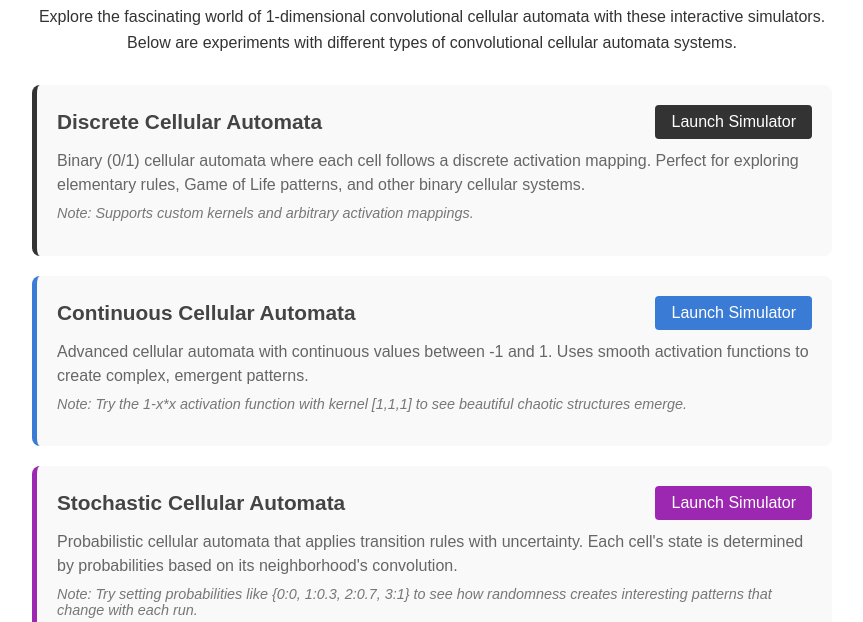
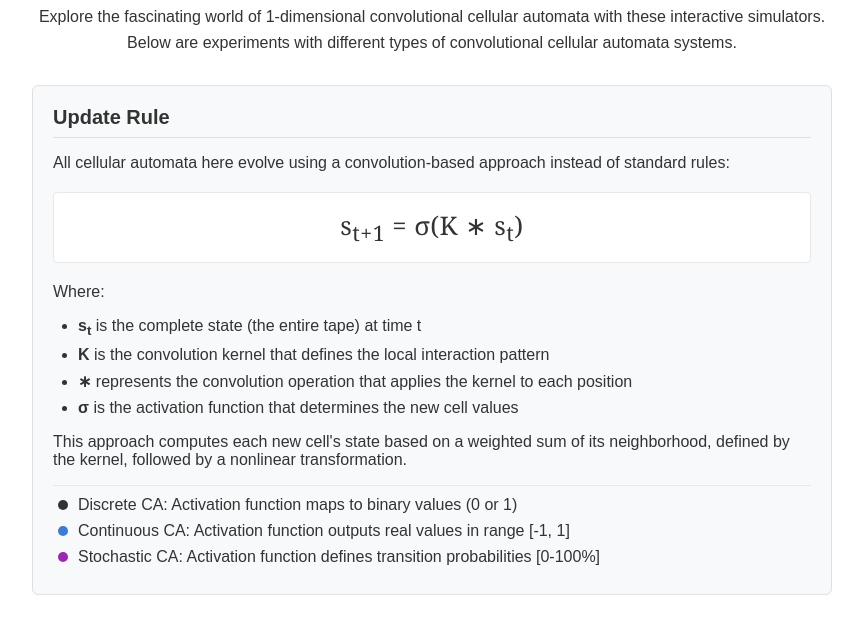
Before and after one commit to BrightStarLabs/ca-experiments, a plain HTML site: page index.html in a window 1280 px wide. Shown: the part 121-743 px from the top of the page, without its empty margins (208-1071 px from the left). Drawn offline with Linux system fonts and the light colour scheme.

Commit message:
Update index.html

```diff
--- a/index.html
+++ b/index.html
@@ -4,6 +4,42 @@
   <meta charset="UTF-8">
   <meta name="viewport" content="width=device-width, initial-scale=1.0">
   <title>CA Experiments</title>
+  <!-- Plausible Analytics -->
+  <script defer data-domain="brightstarlabs.github.io/ca-experiments" src="https://plausible.io/js/script.tagged-events.js"></script>
+  <!-- Custom tracking script -->
+  <script>
+    document.addEventListener("DOMContentLoaded", function() {
+      // Track simulator links
+      document.querySelectorAll(".experiment-link").forEach(function(link) {
+        link.addEventListener("click", function(e) {
+          // Get the CA type from the class list
+          let caType = "";
+          if (this.classList.contains("discrete")) caType = "Discrete";
+          else if (this.classList.contains("continuous")) caType = "Continuous";
+          else if (this.classList.contains("stochastic")) caType = "Stochastic";
+
+          // Track the event with the CA type
+          plausible('Simulator Launched', {
+            props: {
+              type: caType,
+              url: this.href
+            }
+          });
+        });
+      });
+
+      // Track outbound links (LinkedIn)
+      document.querySelectorAll("footer a").forEach(function(link) {
+        if (link.host !== window.location.host) {
+          link.addEventListener("click", function() {
+            plausible("Outbound Link Clicked", {
+              props: { url: link.href }
+            });
+          });
+        }
+      });
+    });
+  </script>
   <style>
     body {
       font-family: Arial, sans-serif;
@@ -67,7 +103,7 @@
     }
 
     .experiment-item.stochastic {
-      border-left-color: #9c27b0; /* Purple for stochastic */
+      border-left-color: #9c27b0;
     }
 
     .experiment-header {
@@ -133,6 +169,96 @@
       padding-top: 20px;
     }
 
+    /* Formula Section Styles */
+    .formula-section {
+      margin: 20px 0 30px;
+      padding: 20px;
+      border: 1px solid #e0e0e0;
+      border-radius: 6px;
+      background-color: #f8f9fa;
+    }
+
+    .formula-title {
+      margin-top: 0;
+      margin-bottom: 12px;
+      font-size: 1.25em;
+      color: #333;
+      border-bottom: 1px solid #e0e0e0;
+      padding-bottom: 8px;
+    }
+
+    .formula {
+      font-family: 'STIX Two Math', 'Cambria Math', 'Georgia', serif;
+      font-style: normal;
+      font-weight: 500;
+      font-size: 1.6em;
+      text-align: center;
+      margin: 20px 0;
+      padding: 15px;
+      background-color: white;
+      border-radius: 4px;
+      border: 1px solid #e8e8e8;
+      letter-spacing: 0.5px;
+    }
+
+    .formula-explanation-wrapper {
+      margin-bottom: 15px;
+    }
+
+    .formula-explanation {
+      margin: 5px 0 15px 0;
+      padding-left: 25px;
+    }
+
+    .formula-explanation li {
+      margin-bottom: 8px;
+    }
+
+    .ca-types-wrapper {
+      margin-top: 15px;
+      padding-top: 10px;
+      border-top: 1px solid #e8e8e8;
+    }
+
+    .ca-types-list {
+      list-style-type: none;
+      padding-left: 5px;
+      margin: 0;
+    }
+
+    .ca-types-list li {
+      margin-bottom: 8px;
+      display: flex;
+      align-items: center;
+    }
+
+    .ca-types-list li .dot {
+      display: inline-block;
+      width: 10px;
+      height: 10px;
+      border-radius: 50%;
+      margin-right: 10px;
+    }
+
+    .ca-types-list li.discrete .dot {
+      background-color: #333;
+    }
+
+    .ca-types-list li.continuous .dot {
+      background-color: #3a7bd5;
+    }
+
+    .ca-types-list li.stochastic .dot {
+      background-color: #9c27b0;
+    }
+
+    .privacy-notice {
+      font-size: 12px;
+      color: #999;
+      margin-top: 8px;
+    }
+
+    /* Responsive adjustments */
     @media (max-width: 600px) {
       .container {
         padding: 20px;
@@ -143,6 +269,10 @@
         align-items: flex-start;
         gap: 10px;
       }
+
+      .ca-types-list li {
+        margin-bottom: 10px;
+      }
     }
   </style>
 </head>
@@ -150,6 +280,31 @@
   <div class="container">
     <h1>Convolutional CA Experiments</h1>
     <p class="intro">Explore the fascinating world of 1-dimensional convolutional cellular automata with these interactive simulators. Below are experiments with different types of convolutional cellular automata systems.</p>
+
+    <div class="formula-section">
+      <h3 class="formula-title">Update Rule</h3>
+      <p>All cellular automata here evolve using a convolution-based approach instead of standard rules:</p>
+      <div class="formula">
+        s<sub>t+1</sub> = σ(K ∗ s<sub>t</sub>)
+      </div>
+      <div class="formula-explanation-wrapper">
+        <p>Where:</p>
+        <ul class="formula-explanation">
+          <li><strong>s<sub>t</sub></strong> is the complete state (the entire tape) at time t</li>
+          <li><strong>K</strong> is the convolution kernel that defines the local interaction pattern</li>
+          <li><strong>∗</strong> represents the convolution operation that applies the kernel to each position</li>
+          <li><strong>σ</strong> is the activation function that determines the new cell values</li>
+        </ul>
+      </div>
+      <p>This approach computes each new cell's state based on a weighted sum of its neighborhood, defined by the kernel, followed by a nonlinear transformation.</p>
+      <div class="ca-types-wrapper">
+        <ul class="ca-types-list">
+          <li class="discrete"><span class="dot"></span> Discrete CA: Activation function maps to binary values (0 or 1)</li>
+          <li class="continuous"><span class="dot"></span> Continuous CA: Activation function outputs real values in range [-1, 1]</li>
+          <li class="stochastic"><span class="dot"></span> Stochastic CA: Activation function defines transition probabilities [0-100%]</li>
+        </ul>
+      </div>
+    </div>
 
     <div class="experiment-list">
       <!-- Discrete CA -->
@@ -187,13 +342,11 @@
         </p>
         <p class="note">Note: Try setting probabilities like {0:0, 1:0.3, 2:0.7, 3:1} to see how randomness creates interesting patterns that change with each run.</p>
       </div>
-
-      <!-- Additional experiments can be added here following the same pattern -->
-
     </div>
 
     <footer>
-      <p>All simulators implement the evolution rule s<sub>t+1</sub> = σ(K * s<sub>t</sub>) with different value ranges and activation functions.</p>
+      <p>Made by Giacomo Bocchese <a href="https://www.linkedin.com/in/giacomo-bocchese-44a45a257">LinkedIn</a></p>
+      <p class="privacy-notice">This website doesn't collect cookies but may collect some anonymous statistics, in comliance with regulations.</p>
     </footer>
   </div>
 </body>
```
